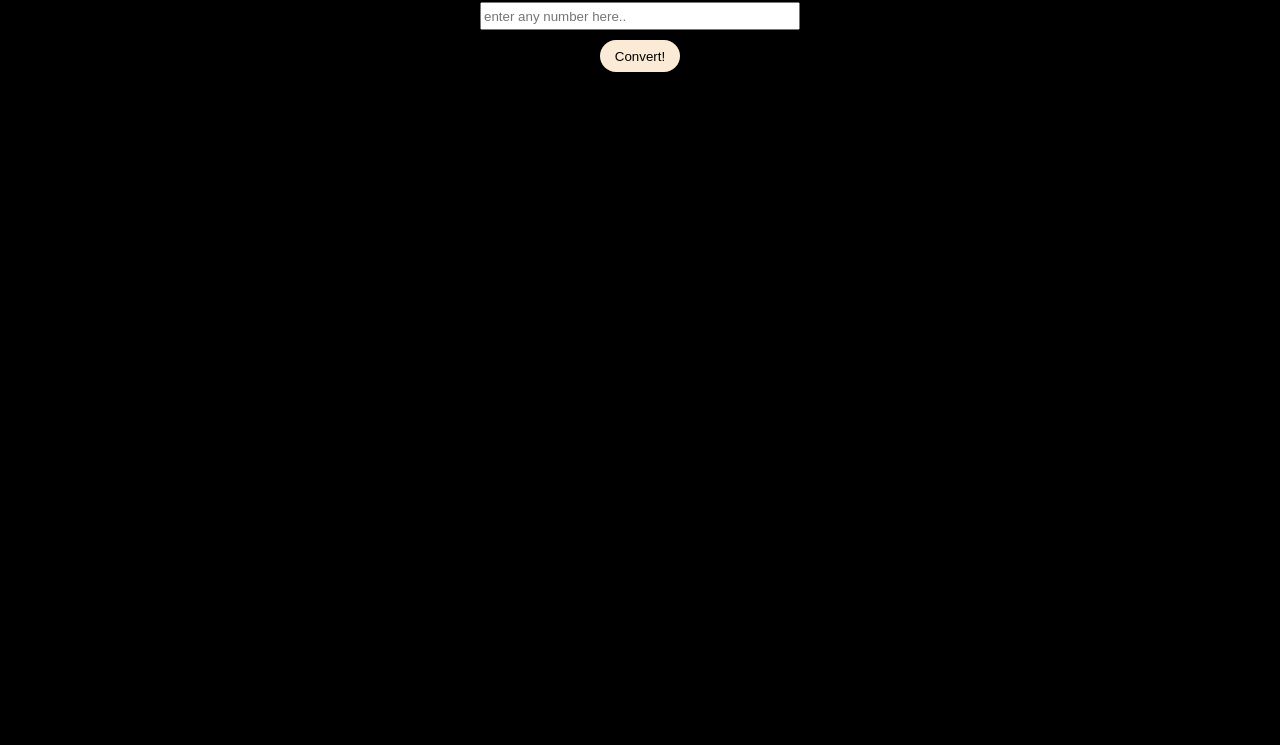
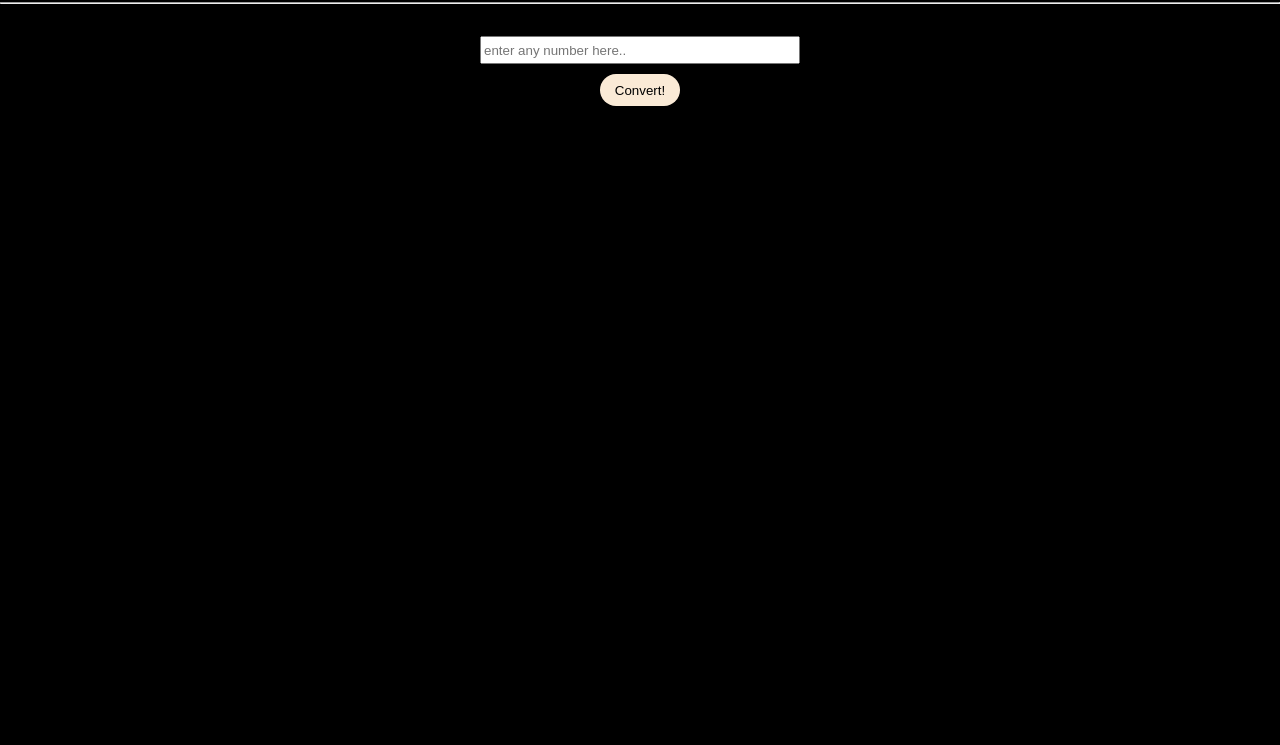
Before and after one commit to Exterval/rep1, a plain HTML site: page Proj_Code_15/index.html in a window 1280 px wide. Shown: the part 55-800 px from the top of the page. Drawn offline with Linux system fonts and the light colour scheme.

Commit message:
added a bit more styling

```diff
--- a/Proj_Code_15/index.html
+++ b/Proj_Code_15/index.html
@@ -9,6 +9,7 @@
 <body>
     <!--BUILD A ROMAN NUMERAL CONVERTER-->
     <h1>Roman Numeral Converter</h1>
+    <hr>
     <div class="container"><input type="number" id="number" placeholder="enter any number here..">
     <button id="convert-btn" onclick="assess()">Convert!</button>
     </div>
--- a/Proj_Code_15/styles.css
+++ b/Proj_Code_15/styles.css
@@ -11,6 +11,10 @@ box-sizing: border-box;
 body{
     background-color: var(--bg-color);
     color: var(--text-color);
+}
+
+hr{
+    margin-bottom: 2rem;
 }
 
 h1{
@@ -41,7 +45,7 @@ h1{
 
 
 #output{
-    margin-top: 10px;
+    margin-top: 30px;
     text-align: center;
 }
 
```
